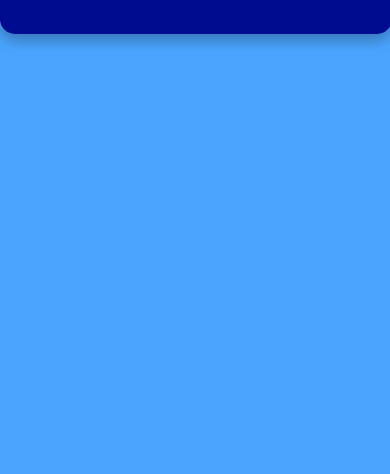
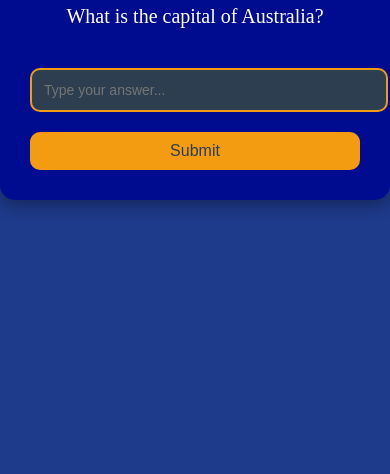
Before and after one commit to NoelNoble/Puzzle-Game, a plain HTML site: page Puzzle #7/index.html in a window 390 px wide. Shown: the part 370-844 px from the top of the page. Drawn offline with Linux system fonts and the light colour scheme.

Commit message:
Update style.css

```diff
--- a/Puzzle #7/style.css
+++ b/Puzzle #7/style.css
@@ -1,67 +1,125 @@
+/* General Page Styling */
 body {
-    font-family: 'Arial', sans-serif;
-    background-color: #4ba5ff;
-    color: #ecf0f1;
+    background-color: #1e3a8a; /* Deep blue */
+    height: 100vh;
+    display: flex;
+    justify-content: center;
+    align-items: center;
     margin: 0;
     padding: 0;
 }
 
+/* Main Game Container */
 .game-container {
-    width: 80%;
+    width: 90%;
     max-width: 600px;
-    margin: 50px auto;
-    background-color: #000c8f;
+    background-color: #000c8f; /* Darker blue */
     padding: 40px;
     border-radius: 15px;
     box-shadow: 0 6px 15px rgba(0, 0, 0, 0.3);
     text-align: center;
 }
 
+/* Title Styling */
 h1 {
     font-size: 28px;
     margin-bottom: 20px;
-    color: #f39c12;
+    color: #f39c12; /* Orange */
 }
 
+/* Question Text */
+#question-text {
+    font-size: 20px;
+    color: #ffffff;
+    margin-bottom: 20px;
+}
+
+/* Input Field */
 input {
     padding: 15px;
     width: 80%;
     margin: 20px 0;
-    border: 2px solid #f39c12;
+    border: 2px solid #f39c12; /* Orange Border */
     border-radius: 10px;
-    background-color: #2c3e50;
-    color: #ecf0f1;
+    background-color: #2c3e50; /* Dark Gray */
+    color: #ecf0f1; /* Light Gray */
     font-size: 16px;
+    outline: none;
 }
 
+/* Buttons */
 button {
     padding: 12px 25px;
-    background-color: #f39c12;
-    color: #2c3e50;
+    background-color: #f39c12; /* Orange */
+    color: #2c3e50; /* Dark Text */
     border: none;
     border-radius: 10px;
     font-size: 18px;
     cursor: pointer;
-    transition: background-color 0.3s ease;
+    transition: background-color 0.3s ease, transform 0.2s ease;
 }
 
+/* Button Hover Effect */
 button:hover {
-    background-color: #e67e22;
+    background-color: #e67e22; /* Darker Orange */
+    transform: scale(1.05);
 }
 
-.hidden {
-    display: none;
+/* Retry Button */
+#retry-btn {
+    background-color: #e74c3c; /* Red */
+    color: white;
+    margin-top: 15px;
 }
 
-#retry-btn {
-    background-color: #e74c3c;
+/* Retry Button Hover */
+#retry-btn:hover {
+    background-color: #c0392b;
 }
 
+/* Result Box */
+#result {
+    background-color: rgba(0, 0, 0, 0.8);
+    color: white;
+    padding: 15px;
+    margin-top: 15px;
+    border-radius: 10px;
+    font-size: 18px;
+    display: none; /* Initially hidden */
+}
+
+/* Final Code Display */
 #final-code {
-    background-color: #16a085;
+    background-color: #16a085; /* Teal */
     padding: 30px;
     border-radius: 10px;
     margin-top: 20px;
     font-size: 20px;
     color: #ecf0f1;
+    display: none; /* Initially hidden */
 }
+
+/* Hide Elements When Needed */
+.hidden {
+    display: none;
+}
+
+/* Responsive Design */
+@media (max-width: 768px) {
+    .game-container {
+        width: 95%;
+        padding: 30px;
+    }
+
+    input {
+        width: 100%;
+        font-size: 14px;
+        padding: 12px;
+    }
+
+    button {
+        width: 100%;
+        font-size: 16px;
+        padding: 10px;
+    }
+}
```
